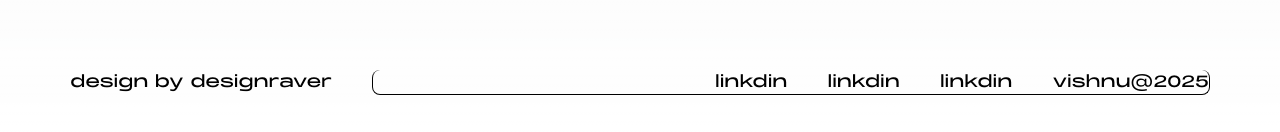
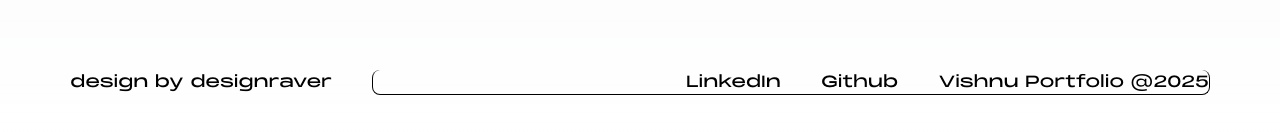
Before and after one commit to sreevishnu01/develop-portfolio, a Next.js app: page / in a window 1280 px wide. Shown: the part 2220-2352 px from the top of the page. Built offline with nearby package versions, Linux system fonts and the light colour scheme.

Commit message:
footer link added

```diff
--- a/src/component/Curson.jsx
+++ b/src/component/Curson.jsx
@@ -6,9 +6,6 @@ function Curson() {
   useEffect(() => {
     function onFirstMove(e) {
       // Adjust for scroll position
-      const scrollX = window.scrollX;
-      const scrollY = window.scrollY;
-
       gsap.to("#cursor", {
         autoAlpha: 1,
         x: e.clientX - 50 / 2 + 30,
--- a/src/component/FooterSection.jsx
+++ b/src/component/FooterSection.jsx
@@ -19,15 +19,31 @@ function FooterSection() {
         <Link
           href={"https://designraver.com/"}
           className="w-fit whitespace-nowrap"
+          target="_blank"
+          rel="noopener noreferrer"
         >
           design by designraver
         </Link>
 
         <div className="flex justify-end w-full gap-10 border border-black border-t-0 rounded-lg">
-          <p>linkdin</p>
-          <p>linkdin</p>
-          <p>linkdin</p>
-          <p>vishnu@2025</p>
+          <Link
+            href="https://www.linkedin.com/in/vishnu-unni/"
+            className="w-fit whitespace-nowrap"
+            target="_blank"
+            rel="noopener noreferrer"
+          >
+            LinkedIn
+          </Link>
+          <Link
+            href="https://github.com/sreevishnu01"
+            className="w-fit whitespace-nowrap"
+            target="_blank"
+            rel="noopener noreferrer"
+          >
+            Github
+          </Link>
+
+          <p>Vishnu Portfolio @2025</p>
         </div>
       </footer>
     </div>
```
